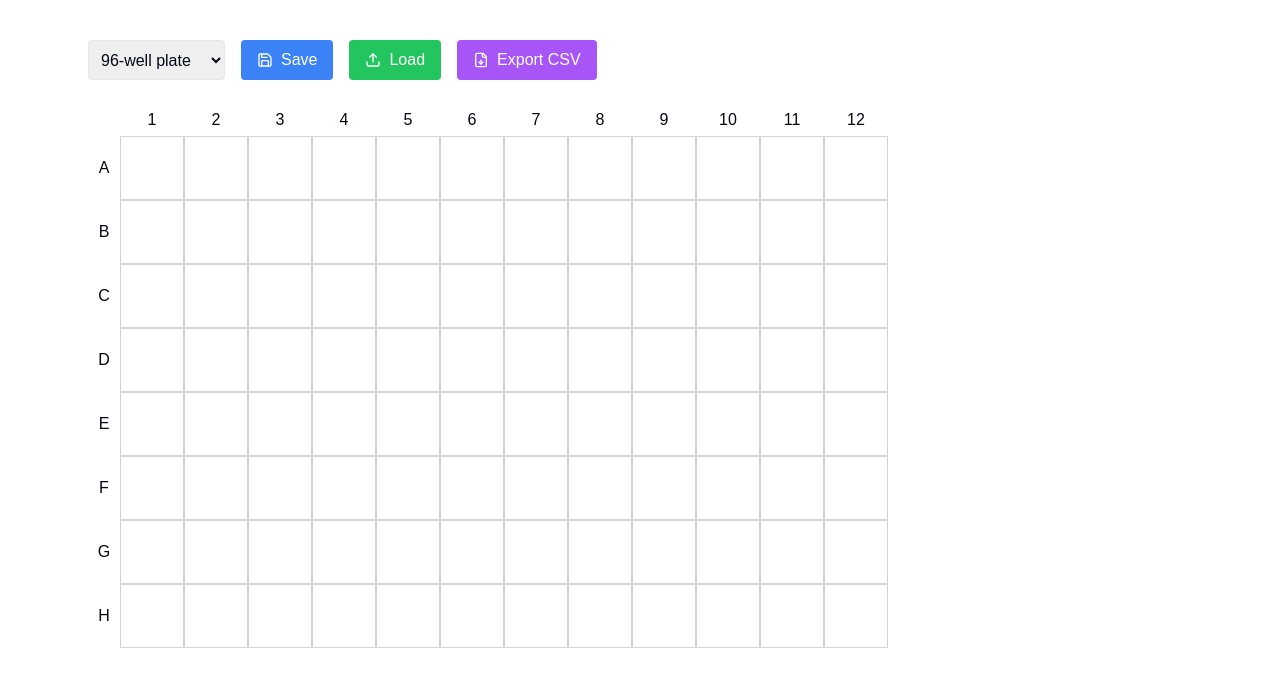
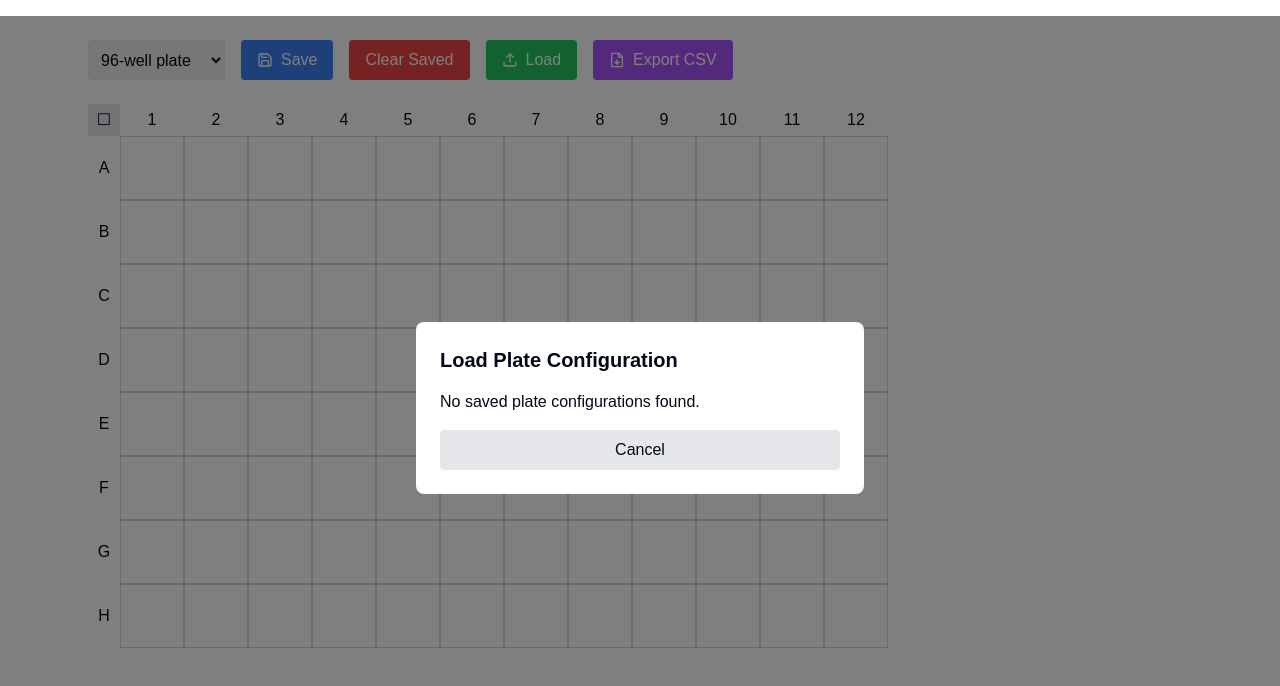
Before and after one commit to colsen-bu/assay-plate-designer, a Next.js app: page / in a window 1280 px wide. Both pictures are taken after a click on the button "Load". Shown: the top 686 px of the page. Built offline with nearby package versions, Linux system fonts and the light colour scheme.

Commit message:
new functionality

```diff
--- a/package.json
+++ b/package.json
@@ -12,7 +12,7 @@
     "class-variance-authority": "^0.7.0",
     "clsx": "^2.1.1",
     "lucide-react": "^0.456.0",
-    "next": "15.0.3",
+    "next": "^15.0.3",
     "react": "19.0.0-rc-66855b96-20241106",
     "react-dom": "19.0.0-rc-66855b96-20241106",
     "shadcn": "^2.1.6",
--- a/src/components/AssayPlateDesigner.tsx
+++ b/src/components/AssayPlateDesigner.tsx
@@ -34,13 +34,63 @@ const AssayPlateDesigner = () => {
   const [editData, setEditData] = useState({
     cellType: '',
     compound: '',
-    dose: '',
     concentration: '',
     concentrationUnits: ''
   });
   const [uniqueCompounds, setUniqueCompounds] = useState(new Set());
 
   const plateRef = useRef(null);
+
+  const [savedPlates, setSavedPlates] = useState(() => {
+  const saved = localStorage.getItem('savedPlates');
+  return saved ? JSON.parse(saved) : {};
+  });
+  const [showLoadModal, setShowLoadModal] = useState(false);
+
+  useEffect(() => {
+    const handleKeyDown = (e) => {
+      if (!selection.start) return;
+
+      const { rows, cols } = PLATE_CONFIGURATIONS[plateType];
+
+      if (e.shiftKey) {
+        let newSelection = { ...selection };
+
+        // If selecting an entire row
+        if (selection.start.col === 0 && selection.current.col === cols - 1) {
+          switch (e.key) {
+            case 'ArrowUp':
+              e.preventDefault();
+              newSelection.start.row = Math.max(0, selection.start.row - 1);
+              break;
+            case 'ArrowDown':
+              e.preventDefault();
+              newSelection.current.row = Math.min(rows - 1, selection.current.row + 1);
+              break;
+          }
+        }
+
+        // If selecting an entire column
+        if (selection.start.row === 0 && selection.current.row === rows - 1) {
+          switch (e.key) {
+            case 'ArrowLeft':
+              e.preventDefault();
+              newSelection.start.col = Math.max(0, selection.start.col - 1);
+              break;
+            case 'ArrowRight':
+              e.preventDefault();
+              newSelection.current.col = Math.min(cols - 1, selection.current.col + 1);
+              break;
+          }
+        }
+
+        setSelection(newSelection);
+      }
+    };
+
+    window.addEventListener('keydown', handleKeyDown);
+    return () => window.removeEventListener('keydown', handleKeyDown);
+  }, [selection, plateType]);
 
   useEffect(() => {
     // Update unique compounds whenever wells change
@@ -101,7 +151,6 @@ const AssayPlateDesigner = () => {
       newWells[wellId] = {
         cellType: editData.cellType,
         compound: editData.compound,
-        dose: editData.dose,
         concentration: editData.concentration,
         concentrationUnits: editData.concentrationUnits
       };
@@ -129,7 +178,7 @@ const AssayPlateDesigner = () => {
 
   const exportToCSV = () => {
     const { rows, cols } = PLATE_CONFIGURATIONS[plateType];
-    let csv = 'Well,Cell Type,Compound,Dose,Concentration,Concentration Units\n';
+    let csv = 'Well,Cell Type,Compound,Concentration,Concentration Units\n';
 
     for (let row = 0; row < rows; row++) {
       for (let col = 0; col < cols; col++) {
@@ -137,11 +186,10 @@ const AssayPlateDesigner = () => {
         const well = wells[wellId] || {
           cellType: '',
           compound: '',
-          dose: '',
           concentration: '',
           concentrationUnits: ''
         };
-        csv += `${wellId},${well.cellType},${well.compound},${well.dose},${well.concentration},${well.concentrationUnits}\n`;
+        csv += `${wellId},${well.cellType},${well.compound},${well.concentration},${well.concentrationUnits}\n`;
       }
     }
 
@@ -154,20 +202,27 @@ const AssayPlateDesigner = () => {
     window.URL.revokeObjectURL(url);
   };
 
+  // Modify saveConfiguration function
   const saveConfiguration = () => {
-    const config = JSON.stringify({
-      plateType,
-      wells
-    });
-    localStorage.setItem('plateConfig', config);
+    const plateName = prompt('Enter a name for this plate configuration:');
+    if (plateName) {
+      const updatedSavedPlates = {
+        ...savedPlates,
+        [plateName]: { plateType, wells }
+      };
+
+      setSavedPlates(updatedSavedPlates);
+      localStorage.setItem('savedPlates', JSON.stringify(updatedSavedPlates));
+    }
   };
 
-  const loadConfiguration = () => {
-    const config = localStorage.getItem('plateConfig');
+  // Modify loadConfiguration function
+  const loadConfiguration = (plateName) => {
+    const config = savedPlates[plateName];
     if (config) {
-      const { plateType: savedPlateType, wells: savedWells } = JSON.parse(config);
-      setPlateType(savedPlateType);
-      setWells(savedWells);
+      setPlateType(config.plateType);
+      setWells(config.wells);
+      setShowLoadModal(false);
     }
   };
 
@@ -193,7 +248,17 @@ const AssayPlateDesigner = () => {
           </button>
 
           <button
-            onClick={loadConfiguration}
+          onClick={() => {
+            localStorage.removeItem('savedPlates');
+            setSavedPlates({});
+          }}
+          className="flex items-center px-4 py-2 bg-red-500 text-white rounded hover:bg-red-600"
+          >
+          Clear Saved
+          </button>
+
+          <button
+            onClick={() => setShowLoadModal(true)}
             className="flex items-center px-4 py-2 bg-green-500 text-white rounded hover:bg-green-600"
           >
             <Upload className="w-4 h-4 mr-2" /> Load
@@ -206,6 +271,35 @@ const AssayPlateDesigner = () => {
             <FileDown className="w-4 h-4 mr-2" /> Export CSV
           </button>
         </div>
+
+          {showLoadModal && (
+            <div className="fixed inset-0 bg-black bg-opacity-50 flex items-center justify-center z-50">
+              <div className="bg-white p-6 rounded-lg max-w-md w-full">
+                <h2 className="text-xl font-bold mb-4">Load Plate Configuration</h2>
+                {Object.keys(savedPlates).length === 0 ? (
+                  <p>No saved plate configurations found.</p>
+                ) : (
+                  <div className="space-y-2">
+                    {Object.keys(savedPlates).map((plateName) => (
+                      <button
+                        key={plateName}
+                        onClick={() => loadConfiguration(plateName)}
+                        className="w-full p-2 border rounded hover:bg-gray-100"
+                      >
+                        {plateName}
+                      </button>
+                    ))}
+                  </div>
+                )}
+                <button
+                  onClick={() => setShowLoadModal(false)}
+                  className="mt-4 w-full p-2 bg-gray-200 rounded"
+                >
+                  Cancel
+                </button>
+              </div>
+            </div>
+          )}
 
         {selection.start && (
           <div className="space-y-2">
@@ -221,13 +315,6 @@ const AssayPlateDesigner = () => {
               placeholder="Compound"
               value={editData.compound}
               onChange={(e) => setEditData(prev => ({ ...prev, compound: e.target.value }))}
-              className="p-2 border rounded w-full"
-            />
-            <input
-              type="text"
-              placeholder="Dose"
-              value={editData.dose}
-              onChange={(e) => setEditData(prev => ({ ...prev, dose: e.target.value }))}
               className="p-2 border rounded w-full"
             />
             <div className="flex space-x-2">
@@ -254,7 +341,6 @@ const AssayPlateDesigner = () => {
             </button>
           </div>
         )}
-
         {/* Compound Color Legend */}
         {uniqueCompounds.size > 0 && (
           <div className="mt-4 p-4 border rounded">
@@ -280,6 +366,22 @@ const AssayPlateDesigner = () => {
           className="inline-block"
           onMouseLeave={handleMouseUp}
         >
+         <div
+          className="absolute top-0 left-0 w-8 h-8 bg-gray-200 hover:bg-gray-300 flex items-center justify-center cursor-pointer z-10"
+          onClick={() => {
+            const { rows, cols } = PLATE_CONFIGURATIONS[plateType];
+            if (selection.start && selection.current) {
+              setSelection({ start: null, current: null });
+            } else {
+              setSelection({
+                start: { row: 0, col: 0 },
+                current: { row: rows - 1, col: cols - 1 }
+              });
+            }
+          }}
+        >
+          ☐
+        </div>
           <div className="flex">
             <div className="w-8" /> {/* Spacer for row labels */}
             {Array.from({ length: PLATE_CONFIGURATIONS[plateType].cols }).map((_, colIndex) => (
@@ -315,20 +417,16 @@ const AssayPlateDesigner = () => {
                     onMouseMove={() => handleMouseMove(rowIndex, colIndex)}
                     onMouseUp={handleMouseUp}
                   >
-                    {/* Background layer for compound color */}
                     <div
                       className="absolute inset-0"
                       style={{ backgroundColor }}
                     />
-                    {/* Selection overlay */}
                     {isSelected && (
                       <div className="absolute inset-0 bg-blue-500 opacity-30" />
                     )}
-                    {/* Content */}
                     <div className="absolute inset-0 p-1 text-xs overflow-hidden">
                       {well.cellType && <div className="truncate">{well.cellType}</div>}
                       {well.compound && <div className="truncate">{well.compound}</div>}
-                      {well.dose && <div className="truncate">{well.dose}</div>}
                       {well.concentration && (
                         <div className="truncate">
                           {well.concentration} {well.concentrationUnits}
```
Also changed, not shown: 1 other file (tests, documents, lock files or other folders).
